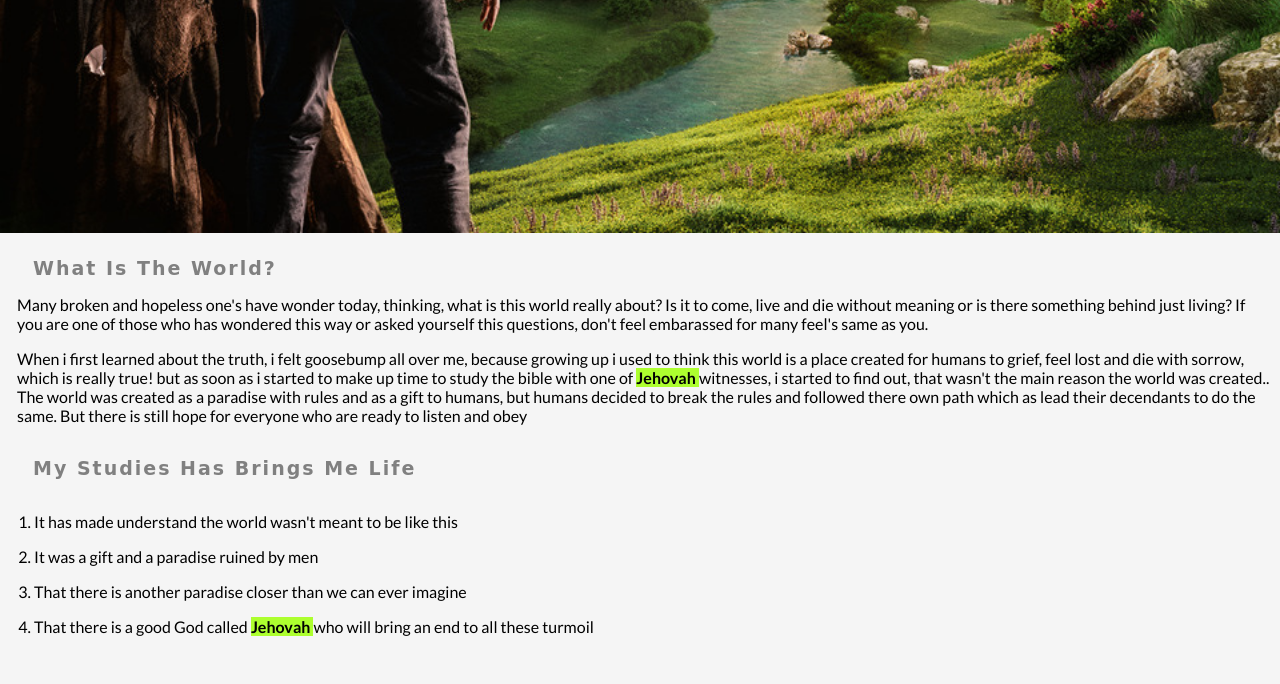
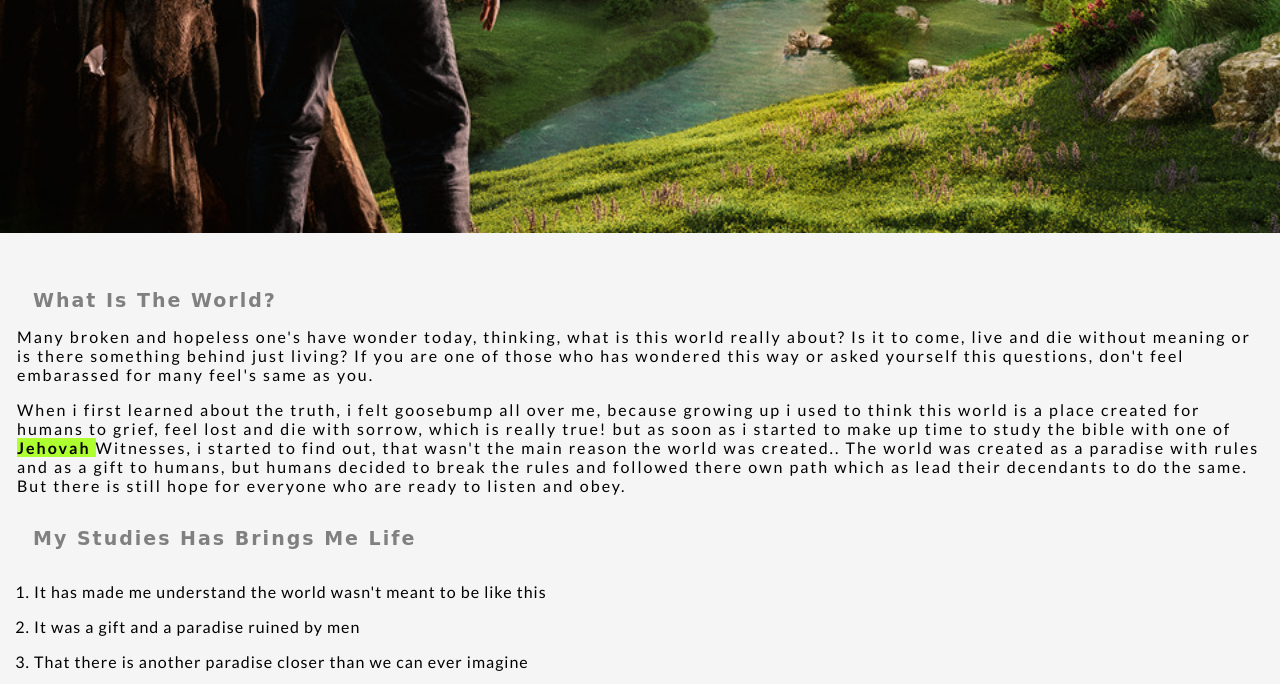
Before and after one commit to Elvisthegreat/perfect-world, a plain HTML site: page index.html in a window 1280 px wide. Shown: the part 741-1425 px from the top of the page. Drawn offline with Linux system fonts and the light colour scheme; a web font is replaced by a local one.

Commit message:
Add letter-spacing to the home paragraph

```diff
--- a/assets/css/style.css
+++ b/assets/css/style.css
@@ -101,11 +101,13 @@ main {
 /*Style for the home paragraph*/
 .about-the-world {
     padding: 8px 10px 5px 17px;
-    margin-bottom: 1em;
+    margin-top: 2em;
+
 }
 
 .about-the-world p {
     margin-bottom: 1em;
+    letter-spacing: 2px;
 }
 
 #my-studies {
@@ -114,6 +116,7 @@ main {
 
 #my-studies>li {
     margin-bottom: 1em;
+    letter-spacing: 1px;
 }
 
 /*Gallery section*/
--- a/index.html
+++ b/index.html
@@ -53,17 +53,17 @@
             because growing up i used to think this world is a place created for
             humans to grief, feel lost and die with sorrow, which is really
             true! but as soon as i started to make up time to study the bible
-            with one of <strong> Jehovah </strong> witnesses, i started to find
+            with one of <strong> Jehovah </strong> Witnesses, i started to find
             out, that wasn't the main reason the world was created.. The world
             was created as a paradise with rules and as a gift to humans, but
             humans decided to break the rules and followed there own path which
             as lead their decendants to do the same. But there is still hope for
-            everyone who are ready to listen and obey
+            everyone who are ready to listen and obey.
           </p>
           <h3>my studies has brings me life</h3>
           <ol id="my-studies">
             <li>
-              It has made understand the world wasn't meant to be like this
+              It has made me understand the world wasn't meant to be like this
             </li>
             <li>It was a gift and a paradise ruined by men</li>
             <li>
```
Also changed, not shown: 1 other file.
